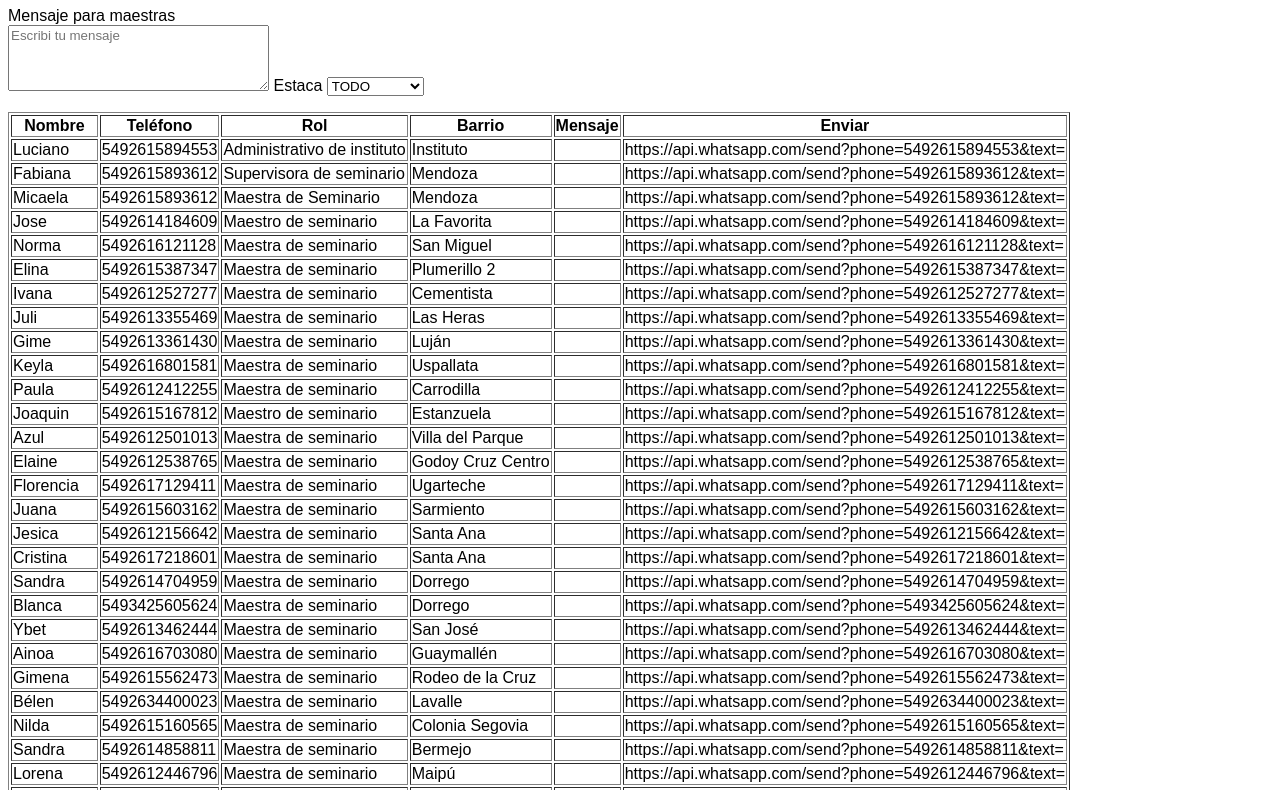
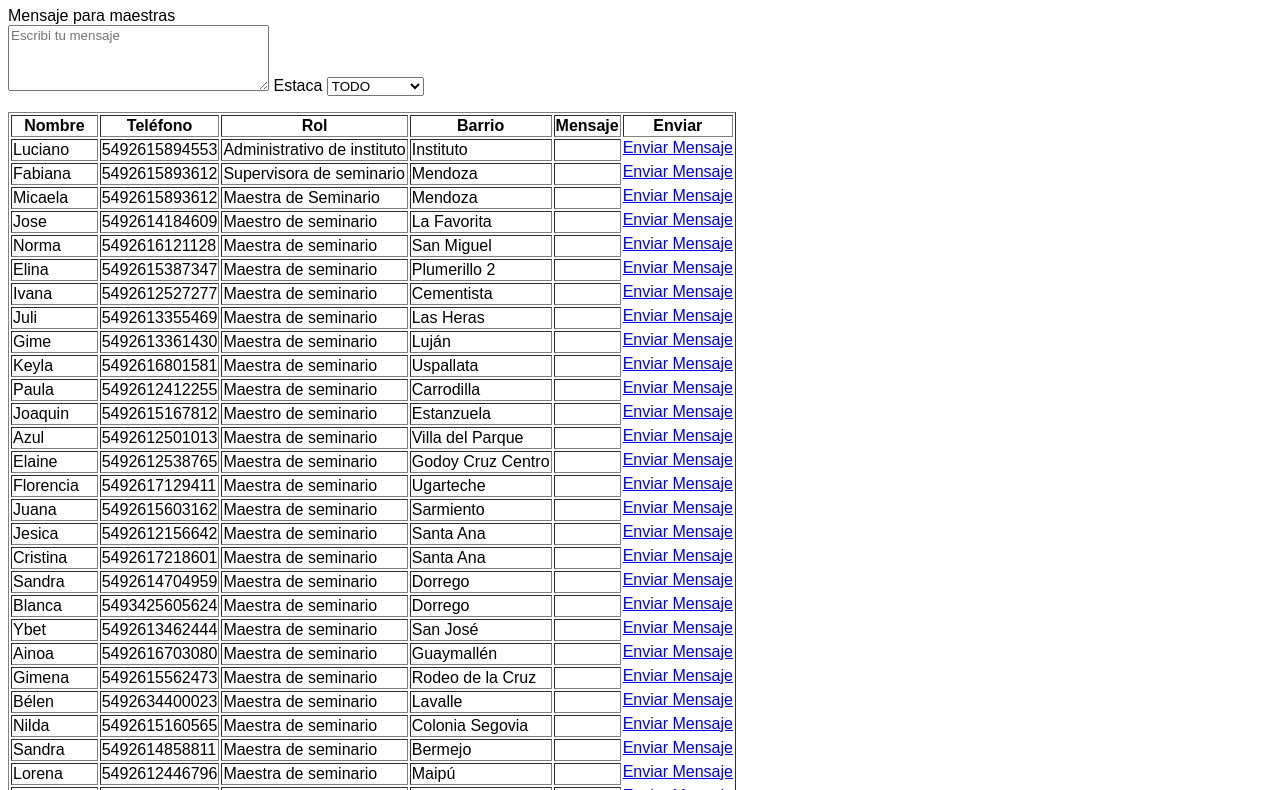
Before and after one commit to lucianoseguel/mensajes-para-seminario, a plain HTML site: page index.html in a window 1280 px wide. Shown: the part 73-863 px from the top of the page. Drawn offline with Linux system fonts and the light colour scheme.

Commit message:
3.9 funcion terminada de envios de mensajes masivos personalizados re mil clave

```diff
--- a/index.html
+++ b/index.html
@@ -9,7 +9,7 @@
 <body>
 
 
-    <h1>Lista de Maestras</h1>
+    <h1>Lista de Maestras Seminario Mendoza</h1>
 
 
     <label for="mensaje">Mensaje para maestras</label><br>
--- a/script/seminario_mendoza.js
+++ b/script/seminario_mendoza.js
@@ -57,75 +57,75 @@ const todaslasestacas = [
     ["Maria", 5492604271102, "Maestra de seminario", "San Rafael 3", "Mensaje", "Enviar mensaje"]
 ];
 
-
 const maestras_mendoza = [
 
-    //Lideres y empleados
-    //NOMBRE, TELEFONO , ROL , BARRIO, XMENSAJE
+    // Líderes y empleados
+    // NOMBRE, TELÉFONO, ROL, BARRIO, XMENSAJE, ENVIAR MENSAJE
 
-    ["Luciano",5492615894553,"Administrativo de instituto", "Instituto",'Mensaje'],
-    ["Fabiana",5492615893612,"Supervisora de seminario",'Mendoza','Mensaje'],
-    ["Micaela",5492615893612,"Maestra de Seminario",'Mendoza','Mensaje'],
-    ['Jose', 5492614184609, 'Maestro de seminario','La Favorita', 'Mensaje' ],
-    ["Norma", 5492616121128, "Maestra de seminario", "San Miguel", "Mensaje"],
-    ["Elina", 5492615387347, "Maestra de seminario", "Plumerillo 2", "Mensaje"],
-    ["Ivana", 5492612527277, "Maestra de seminario", "Cementista", "Mensaje"],
-    ["Juli", 5492613355469, "Maestra de seminario", "Las Heras", "Mensaje"]
+    ["Luciano", 5492615894553, "Administrativo de instituto", "Instituto", "Mensaje", "Enviar mensaje"],
+    ["Fabiana", 5492615893612, "Supervisora de seminario", "Mendoza", "Mensaje", "Enviar mensaje"],
+    ["Micaela", 5492615893612, "Maestra de Seminario", "Mendoza", "Mensaje", "Enviar mensaje"],
+    ["Jose", 5492614184609, "Maestro de seminario", "La Favorita", "Mensaje", "Enviar mensaje"],
+    ["Norma", 5492616121128, "Maestra de seminario", "San Miguel", "Mensaje", "Enviar mensaje"],
+    ["Elina", 5492615387347, "Maestra de seminario", "Plumerillo 2", "Mensaje", "Enviar mensaje"],
+    ["Ivana", 5492612527277, "Maestra de seminario", "Cementista", "Mensaje", "Enviar mensaje"],
+    ["Juli", 5492613355469, "Maestra de seminario", "Las Heras", "Mensaje", "Enviar mensaje"]
+];
 
-]
+const maestras_godoycruz = [
 
+    // Líderes y empleados
+    // NOMBRE, TELÉFONO, ROL, BARRIO, XMENSAJE, ENVIAR MENSAJE
 
-const maestras_godoycruz = [//GODOY CRUZ
+    ["Gime", 5492613361430, "Maestra de seminario", "Lujan", "Mensaje", "Enviar mensaje"],
+    ["Keyla", 5492616801581, "Maestra de seminario", "Uspallata", "Mensaje", "Enviar mensaje"],
+    ["Paula", 5492612412255, "Maestra de seminario", "Carrodilla", "Mensaje", "Enviar mensaje"],
+    ["Joaquin", 5492615167812, "Maestro de seminario", "Estanzuela", "Mensaje", "Enviar mensaje"],
+    ["Azul", 5492612501013, "Maestra de seminario", "Villa Del Parque", "Mensaje", "Enviar mensaje"],
+    ["Elaine", 5492612538765, "Maestra de seminario", "Godoy Cruz Centro", "Mensaje", "Enviar mensaje"],
+    ["Florencia", 5492617129411, "Maestra de seminario", "Ugarteche", "Mensaje", "Enviar mensaje"],
+    ["Juana", 5492615603162, "Maestra de seminario", "Sarmiento", "Mensaje", "Enviar mensaje"]
+];
+const maestras_Guaymallen = [
 
-    //Lideres y empleados
-    //NOMBRE, TELEFONO , ROL , BARRIO, XMENSAJE
+    // Líderes y empleados
+    // NOMBRE, TELÉFONO, ROL, BARRIO, XMENSAJE, ENVIAR MENSAJE
 
-    ["Gime", 5492613361430, "Maestra de seminario", "Lujan", "Mensaje"],
-    ["Keyla", 5492616801581, "Maestra de seminario", "Uspallata", "Mensaje"],
-    ["Paula", 5492612412255, "Maestra de seminario", "Carrodilla", "Mensaje"],
-    ["Joaquin", 5492615167812, "Maestro de seminario", "Estanzuela", "Mensaje"],
-    ["Azul", 5492612501013, "Maestra de seminario", "Villa Del Parque", "Mensaje"],
-    ["Elaine", 5492612538765, "Maestra de seminario", "Godoy Cruz Centro", "Mensaje"],
-    ["Florencia", 5492617129411, "Maestra de seminario", "Ugarteche", "Mensaje"],
-    ["Juana", 5492615603162, "Maestra de seminario", "Sarmiento", "Mensaje"]
-]
-
-const maestras_Guaymallen = [
-    ["Jesica", 5492612156642, "Maestra de seminario", "Santa ana", "Mensaje"],
-    ["Cristina", 5492617218601, "Maestra de seminario", "Santa ana", "Mensaje"],
-    ["Sandra", 5492614704959, "Maestra de seminario", "Dorrego", "Mensaje"],
-    ["Blanca", 5493425605624, "Maestra de seminario", "Dorrego", "Mensaje"],
-    ["Ybet", 5492613462444, "Maestra de seminario", "San Jose", "Mensaje"],
-    ["Ainoa", 5492616703080, "Maestra de seminario", "Guaymallen", "Mensaje"],
-    ["Gimena", 5492615562473, "Maestra de seminario", "Rodeo de la cruz", "Mensaje"],
-    ["Bélen", 5492634400023, "Maestra de seminario", "Lavalle", "Mensaje"],
-    ["Nilda", 5492615160565, "Maestra de seminario", "Colonia Segovia", "Mensaje"],
-    ["Sandra", 5492614858811, "Maestra de seminario", "Bermejo", "Mensaje"]
+    ["Jesica", 5492612156642, "Maestra de seminario", "Santa Ana", "Mensaje", "Enviar mensaje"],
+    ["Cristina", 5492617218601, "Maestra de seminario", "Santa Ana", "Mensaje", "Enviar mensaje"],
+    ["Sandra", 5492614704959, "Maestra de seminario", "Dorrego", "Mensaje", "Enviar mensaje"],
+    ["Blanca", 5493425605624, "Maestra de seminario", "Dorrego", "Mensaje", "Enviar mensaje"],
+    ["Ybet", 5492613462444, "Maestra de seminario", "San José", "Mensaje", "Enviar mensaje"],
+    ["Ainoa", 5492616703080, "Maestra de seminario", "Guaymallen", "Mensaje", "Enviar mensaje"],
+    ["Gimena", 5492615562473, "Maestra de seminario", "Rodeo de la Cruz", "Mensaje", "Enviar mensaje"],
+    ["Bélen", 5492634400023, "Maestra de seminario", "Lavalle", "Mensaje", "Enviar mensaje"],
+    ["Nilda", 5492615160565, "Maestra de seminario", "Colonia Segovia", "Mensaje", "Enviar mensaje"],
+    ["Sandra", 5492614858811, "Maestra de seminario", "Bermejo", "Mensaje", "Enviar mensaje"]
 ];
 
 
 
 const maestras_Maipu = [
-    ["Lorena", 5492612446796, "Maestra de seminario", "Maipu", "Mensaje"],
-    ["Pedro", 5492616420680, "Maestro de seminario", "La Gloria", "Mensaje"],
-    ["Jaqueline", 5492614674618, "Maestra de seminario", "Unimev", "Mensaje"],
-    ["Mariana", 5492616240069, "Maestra de seminario", "Rodeo del Medio", "Mensaje"],
-    ["Abi", 5492613030235, "Maestra de seminario", "Colonia Bombal", "Mensaje"],
-    ["Natali", 5492613077580, "Maestra de seminario", "Gutierrez", "Mensaje"]
+    ["Lorena", 5492612446796, "Maestra de seminario", "Maipu", "Mensaje", "Enviar mensaje"],
+    ["Pedro", 5492616420680, "Maestro de seminario", "La Gloria", "Mensaje", "Enviar mensaje"],
+    ["Jaqueline", 5492614674618, "Maestra de seminario", "Unimev", "Mensaje", "Enviar mensaje"],
+    ["Mariana", 5492616240069, "Maestra de seminario", "Rodeo del Medio", "Mensaje", "Enviar mensaje"],
+    ["Abi", 5492613030235, "Maestra de seminario", "Colonia Bombal", "Mensaje", "Enviar mensaje"],
+    ["Natali", 5492613077580, "Maestra de seminario", "Gutierrez", "Mensaje", "Enviar mensaje"]
 ];
 
 const maestras_SanRafael = [
-    ["Iris", 5492604012741, "Maestra de seminario", "Malargüe", "Mensaje"],
-    ["Debora", 5492604327074, "Maestra de seminario", "San Rafael 1", "Mensaje"],
-    ["Laura", 5492604031633, "Maestra de seminario", "Parque el Molino", "Mensaje"],
-    ["Tatiana", 5492625439070, "Maestra de seminario", "Rama 2 de Alvear", "Mensaje"],
-    ["Olga", 5492604202856, "Maestra de seminario", "San Rafael 2", "Mensaje"],
-    ["Lorena", 5492994684539, "Maestra de seminario", "Salto las Rosas", "Mensaje"],
-    ["Loana", 5492604003165, "Maestra de seminario", "Mitre", "Mensaje"],
-    ["Maria Luisa", 5492625637468, "Maestra de seminario", "Pellegrini", "Mensaje"],
-    ["Fanny", 5492974234490, "Maestra de seminario", "Ballofet", "Mensaje"],
-    ["Micaela", 5492625635945, "Maestra de seminario", "Pacífico", "Mensaje"],
-    ["Maria", 5492604271102, "Maestra de seminario", "San Rafael 3", "Mensaje"]
+    ["Iris", 5492604012741, "Maestra de seminario", "Malargüe", "Mensaje", "Enviar mensaje"],
+    ["Debora", 5492604327074, "Maestra de seminario", "San Rafael 1", "Mensaje", "Enviar mensaje"],
+    ["Laura", 5492604031633, "Maestra de seminario", "Parque el Molino", "Mensaje", "Enviar mensaje"],
+    ["Tatiana", 5492625439070, "Maestra de seminario", "Rama 2 de Alvear", "Mensaje", "Enviar mensaje"],
+    ["Olga", 5492604202856, "Maestra de seminario", "San Rafael 2", "Mensaje", "Enviar mensaje"],
+    ["Lorena", 5492994684539, "Maestra de seminario", "Salto las Rosas", "Mensaje", "Enviar mensaje"],
+    ["Loana", 5492604003165, "Maestra de seminario", "Mitre", "Mensaje", "Enviar mensaje"],
+    ["Maria Luisa", 5492625637468, "Maestra de seminario", "Pellegrini", "Mensaje", "Enviar mensaje"],
+    ["Fanny", 5492974234490, "Maestra de seminario", "Ballofet", "Mensaje", "Enviar mensaje"],
+    ["Micaela", 5492625635945, "Maestra de seminario", "Pacífico", "Mensaje", "Enviar mensaje"],
+    ["Maria", 5492604271102, "Maestra de seminario", "San Rafael 3", "Mensaje", "Enviar mensaje"]
 ];
 
 
@@ -247,24 +247,27 @@ for (let i = 0; i < maestras.length; i++) {
     // Bucle interno para agregar cada dato (nombre, teléfono, rol, ubicación) en una celda (td)
     for (let j = 0; j < maestras[i].length; j++) {
         // Creamos una celda (td) y asignamos el dato correspondiente
-        let cell = document.createElement('td');
+
 
         if (maestras[i][j] == maestras[i][4]){ //Funcion para escribir la frase y reemplazarla
-
+            let cell = document.createElement('td')//Crea la celda
             maestras[i][j] = newfrase.join(' ');
             cell.textContent = maestras[i][j]; //Añade un nueva celda con la informacion
              // Añadimos la celda a la fila
         row.appendChild(cell);
 
         } else if (maestras[i][j] == maestras[i][5]){ //condicional para que envie el mensaje
+
+            let cell = document.createElement('a')//Crea la celda
+
             maestras[i][5] = generador_link_wsp(newfrase.join(" "), maestras[i])
 
-            cell.innerHTML = maestras[i][j]; //Añade un nueva celda con la informacion
+            cell = maestras[i][j]; //Añade un nueva celda con la informacion
              // Añadimos la celda a la fila
         row.appendChild(cell);
 
         }else{
-
+        let cell = document.createElement('td')//Crea la celda
          cell.textContent = maestras[i][j]; //Añade un nueva celda con la informacion
              // Añadimos la celda a la fila
         row.appendChild(cell);
```
